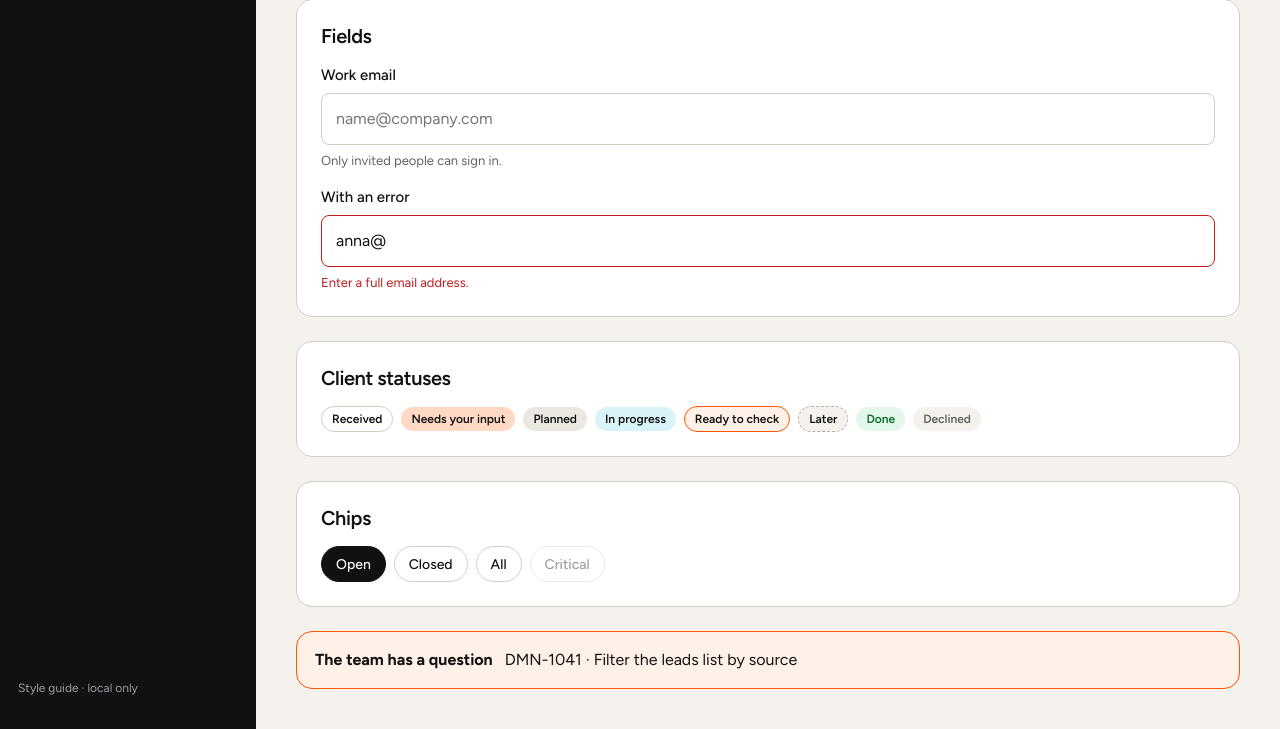
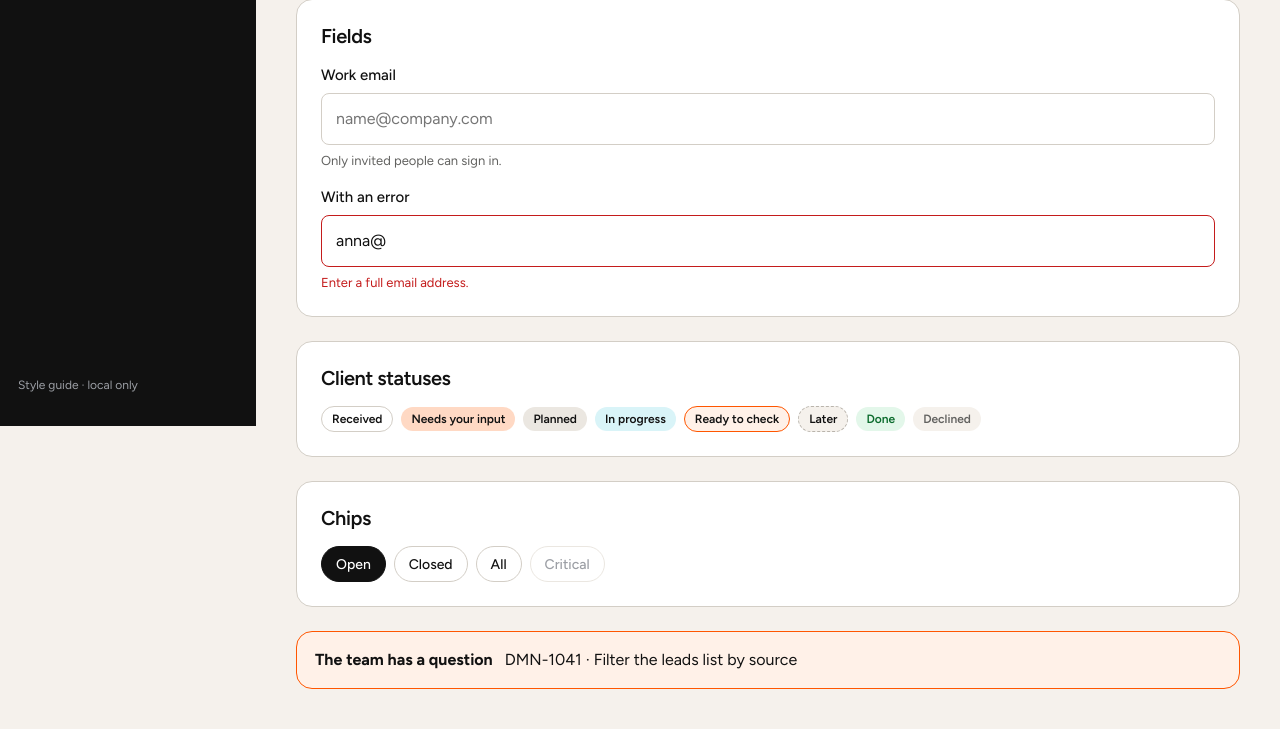
Before and after one commit to DimanyYar/dimond, a Django app: page /styleguide/ in a window 1280 px wide. Shown: the part 374-1103 px from the top of the page. Run offline with Django 5.2, Linux system fonts and the light colour scheme; parts of the project's set-up code (start-up, migrations or seed data) failed here and were passed over.

Commit message:
fix(ui): keep the sidebar on screen while the page scrolls
Co-Authored-By: Claude Opus 5.5 <noreply@anthropic.com>
Claude-Session: https://claude.ai/code/session_018bPDJHrQ2hoAA7RxjawRF8

```diff
--- a/static/css/dimond.css
+++ b/static/css/dimond.css
@@ -112,6 +112,14 @@ h2 {
 
 .sidebar {
   flex: 0 0 256px;
+  /* Stays on screen while a long page scrolls, so navigation and sign-out are always in reach. */
+  position: sticky;
+  top: 0;
+  align-self: flex-start;
+  box-sizing: border-box;
+  height: 100vh;
+  height: 100dvh;
+  overflow-y: auto;
   background: var(--panel);
   color: #ffffff;
   padding: var(--space-6) 18px;
```
